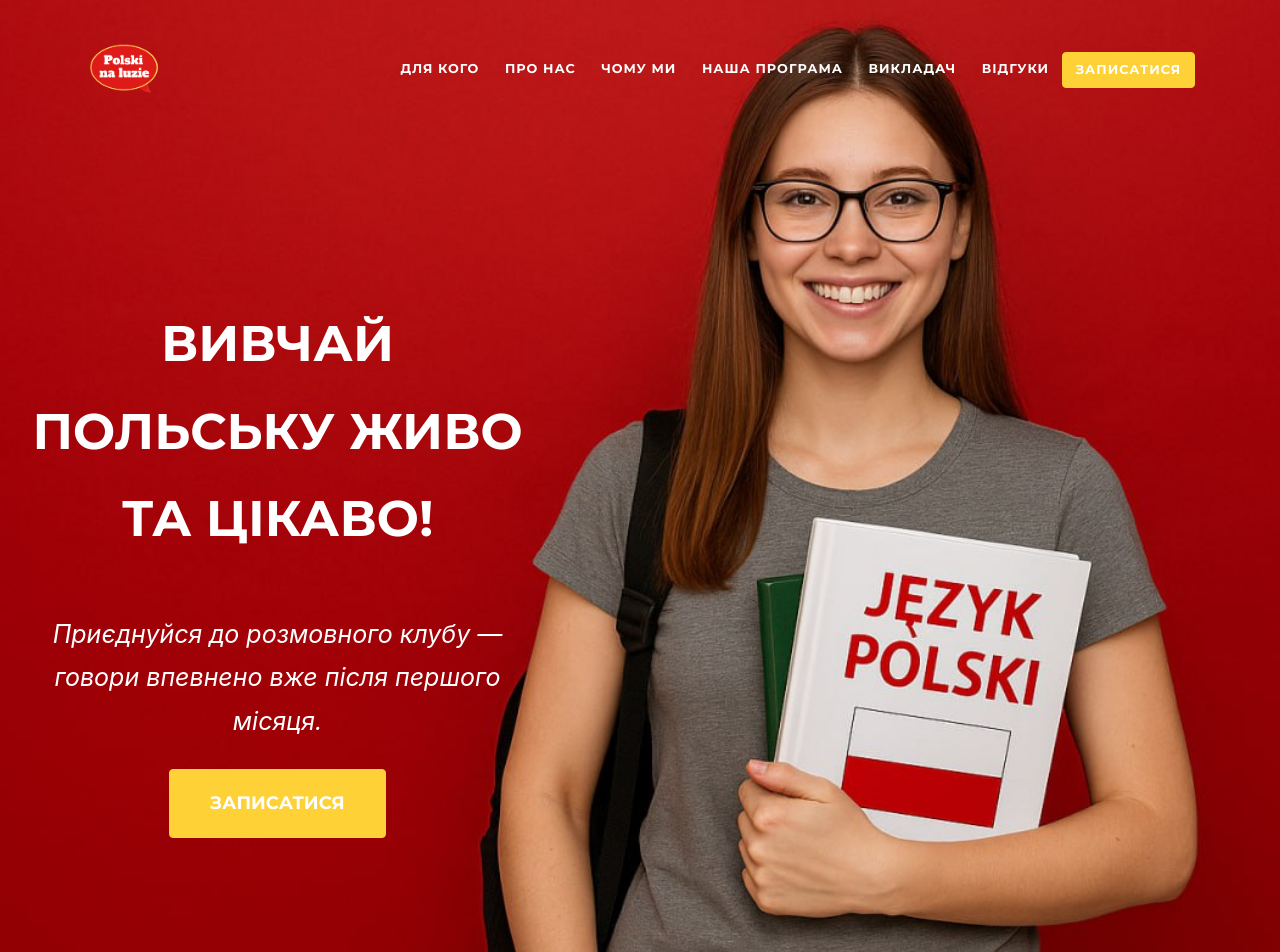
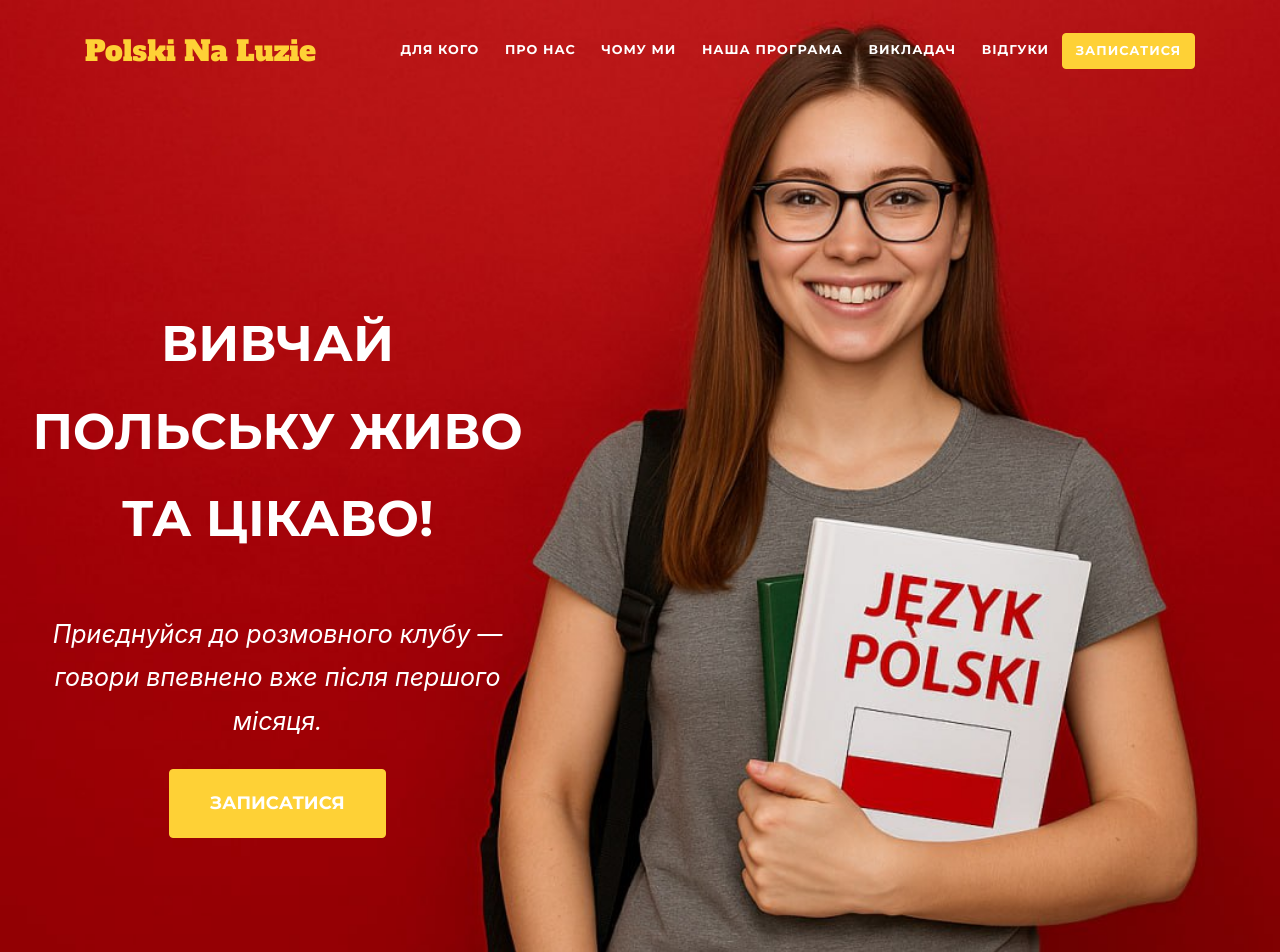
Before and after one commit to polski-z-papuga/polski-z-papuga.github.io, a Jekyll site: the page built from index.md, in a window 1280 px wide and 1400 px high. Shown: the top 952 px of the window. Built offline with Jekyll 4.4.1, drawn with Linux system fonts in a browser that asks for light colours; some web fonts are replaced.

Commit message:
Add favicon, disable logo in the header, use Alfa Slab One as a brand font

```diff
--- a/_config.yml
+++ b/_config.yml
@@ -15,6 +15,7 @@
 
 url    : "" # the base hostname & protocol for your site, e.g. http://example.com
 baseurl: "" # the subpath of your site, e.g. /blog
+favicon: assets/img/favicon.ico
 
 title      : Polski Na Luzie
 email      : polskinaluzie@yahoo.com #this is also the email contact forms will go to
@@ -22,9 +23,9 @@ description: "Site description"
 author     : Your Name
 
 #optional, defaults to site title
-logo:
-  path: assets/img/logo.png
-  height: 80 #height in px, defaults to 52px
+#logo:
+#  path: assets/img/logo.png
+#  height: 80 #height in px, defaults to 52px
 
 locale: "en-US" # See available languages in _data/sitetext.yml
 
--- a/_data/style.yml
+++ b/_data/style.yml
@@ -12,7 +12,7 @@ contact-image: "../img/contact.jpg"
 # Add custom fonts
 fonts_urls:
     - "https://fonts.googleapis.com/css?family=Montserrat:400,700"
-    - "https://fonts.googleapis.com/css?family=Kaushan+Script"
+    - "https://fonts.googleapis.com/css2?family=Alfa+Slab+One&display=swap"
     - "https://fonts.googleapis.com/css?family=Droid+Serif:400,700,400italic,700italic"
     - "https://fonts.googleapis.com/css?family=Roboto+Slab:400,100,300,700"
 
@@ -20,7 +20,7 @@ fonts_urls:
 fonts:
   - name: "Montserrat"
     for: "heading"
-  - name: "Kaushan Script"
+  - name: "Alfa Slab One"
     for: "script"
   - name: "Droid Serif"
     for: "serif"
--- a/_includes/head.html
+++ b/_includes/head.html
@@ -19,6 +19,7 @@
   <meta name="description" content="{{ site.description }}">
   <meta name="author" content="{{ site.author }}">
   <link rel="canonical" href="{{ page.url | replace:'index.html','' | prepend: site.baseurl | prepend: site.url }}">
+  <link rel='shortcut icon' type='image/x-icon' href="{{ site.favicon }}" />
 
   <title>{% if page.title %}{{ page.title | append: " | " | append: site.title }}{% else %}{{ site.title }}{% endif %}</title>
 
@@ -34,7 +35,7 @@
   {% else %}
     <link href="assets/css/all.min.css" rel="stylesheet" type="text/css">
     <link href="https://fonts.googleapis.com/css?family=Montserrat:400,700" rel="stylesheet" type="text/css">
-    <link href='https://fonts.googleapis.com/css?family=Kaushan+Script' rel='stylesheet' type='text/css'>
+    <link href="https://fonts.googleapis.com/css2?family=Alfa+Slab+One&display=swap" rel="stylesheet" type='text/css'>
     <link href='https://fonts.googleapis.com/css?family=Droid+Serif:400,700,400italic,700italic' rel='stylesheet' type='text/css'>
     <link href='https://fonts.googleapis.com/css?family=Roboto+Slab:400,100,300,700' rel='stylesheet' type='text/css'>
   {% endif %}
--- a/_includes/navheader.html
+++ b/_includes/navheader.html
@@ -5,7 +5,6 @@
           {%- if site.logo -%}
             <img height="{{ site.logo.height | default: 52 }}" src="{{ site.logo.path }}"/>
           {%- else -%}
-            <span>@@@222222222222222222222222222222222</span>
             {{ site.title }}
           {%- endif -%}
       </a>
--- a/_sass/base/_mixins.scss
+++ b/_sass/base/_mixins.scss
@@ -5,7 +5,7 @@
     "Segoe UI Emoji", "Segoe UI Symbol", "Noto Color Emoji";
 }
 @mixin script-font {
-  font-family: "Kaushan Script", -apple-system, BlinkMacSystemFont, "Segoe UI",
+  font-family: "Alfa Slab One", -apple-system, BlinkMacSystemFont, "Segoe UI",
     Roboto, "Helvetica Neue", Arial, sans-serif, "Apple Color Emoji",
     "Segoe UI Emoji", "Segoe UI Symbol", "Noto Color Emoji";
 }
```
Also changed, not shown: assets/img/favicon.ico (added).
